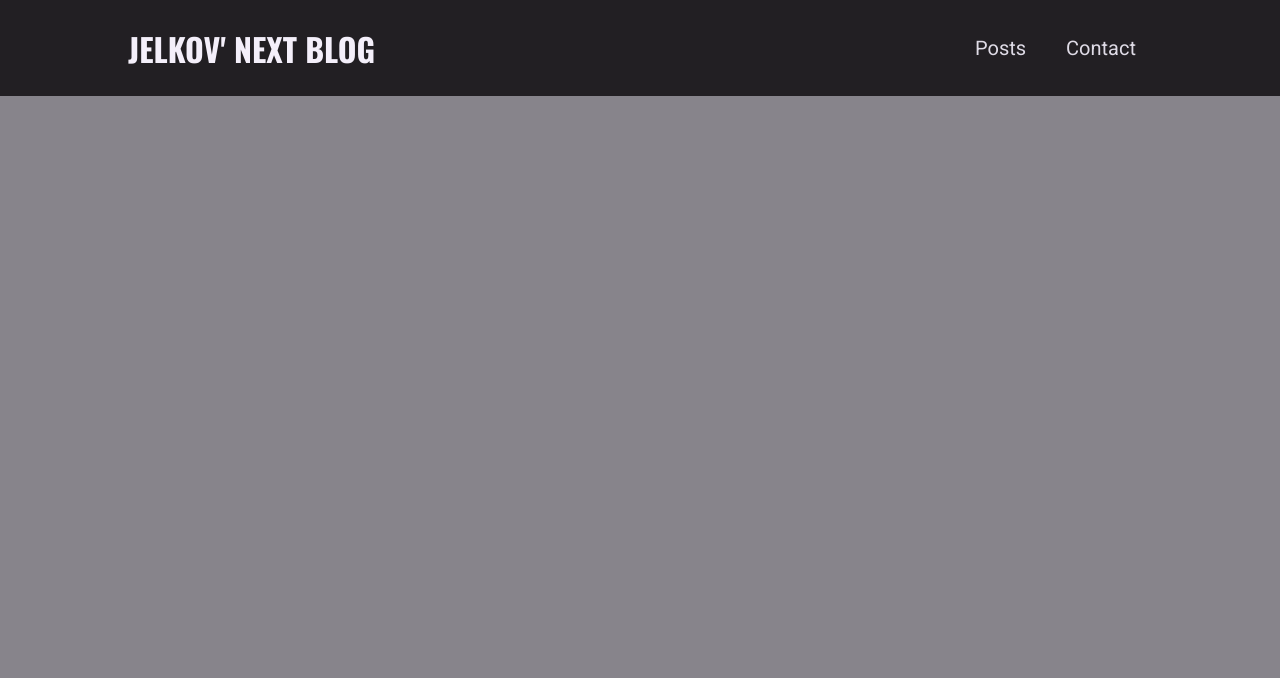
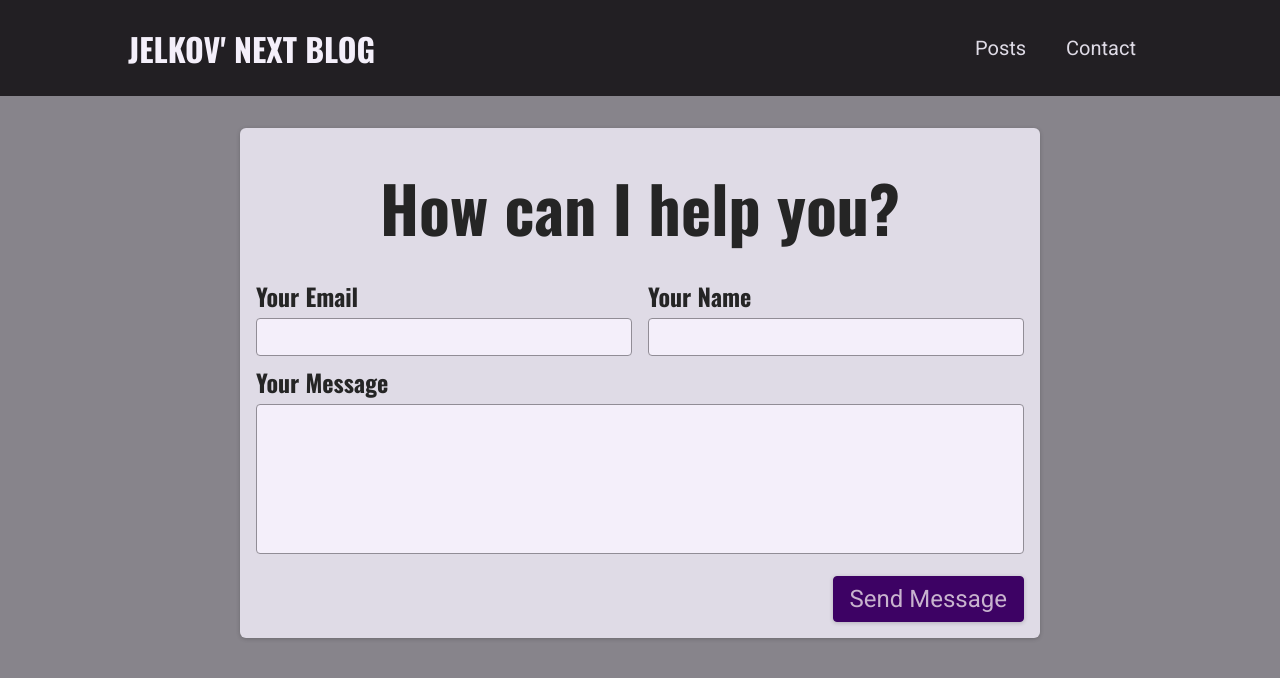
Before and after one commit to JELKOV/BLOG-SITE-By-Next.js-, a Next.js app: page /contact in a window 1280 px wide. Shown: the top 678 px of the page. Built offline with nearby package versions, Linux system fonts and the light colour scheme.

Commit message:
#17: Contact Page 구축 및 API 라우트 구현

```diff
--- /dev/null
+++ b/components/contact/contact-form.js
@@ -0,0 +1,31 @@
+import classes from "./contact-form.module.css";
+
+function ContactForm() {
+  return (
+    <section className={classes.contact}>
+      <h1>How can I help you?</h1>
+      <form className={classes.form}>
+        <div className={classes.controls}>
+          <div className={classes.control}>
+            <label htmlFor="email">Your Email</label>
+            <input type="email" id="email" required />
+          </div>
+          <div className={classes.control}>
+            <label htmlFor="name">Your Name</label>
+            <input type="text" id="name" required />
+          </div>
+        </div>
+        <div className={classes.control}>
+          <label htmlFor="message">Your Message</label>
+          <textarea id="message" rows="5" required />
+        </div>
+
+        <div className={classes.actions}>
+          <button>Send Message</button>
+        </div>
+      </form>
+    </section>
+  );
+}
+
+export default ContactForm;
--- /dev/null
+++ b/components/contact/contact-form.module.css
@@ -0,0 +1,73 @@
+.contact {
+    margin: var(--size-8) auto;
+    border-radius: 6px;
+    background-color: var(--color-grey-100);
+    width: 90%;
+    max-width: 50rem;
+    padding: var(--size-4);
+    box-shadow: 0 1px 4px rgba(0, 0, 0, 0.2);
+    font-size: var(--size-6);
+  }
+
+  .contact h1 {
+    font-size: var(--size-8);
+    margin: var(--size-4) 0;
+    text-align: left;
+  }
+
+  .form label {
+    display: block;
+    font-family: 'Oswald', sans-serif;
+    font-weight: bold;
+    margin: var(--size-2) 0 var(--size-1) 0;
+  }
+
+  .form input,
+  .form textarea {
+    font: inherit;
+    padding: var(--size-1);
+    border-radius: 4px;
+    width: 100%;
+    border: 1px solid var(--color-grey-400);
+    background-color: var(--color-grey-50);
+    resize: none;
+  }
+
+  .controls {
+    display: flex;
+    column-gap: 1rem;
+    flex-wrap: wrap;
+  }
+
+  .control {
+    flex: 1;
+    min-width: 10rem;
+  }
+
+  .actions {
+    margin-top: var(--size-4);
+    text-align: right;
+  }
+
+  .form button {
+    font: inherit;
+    cursor: pointer;
+    background-color: var(--color-primary-700);
+    border: 1px solid var(--color-primary-700);
+    padding: var(--size-2) var(--size-4);
+    border-radius: 4px;
+    color: var(--color-primary-50);
+    box-shadow: 0 1px 4px rgba(0, 0, 0, 0.2);
+  }
+
+  .form button:hover {
+    background-color: var(--color-primary-500);
+    border-color: var(--color-primary-500);
+  }
+
+  @media (min-width: 768px) {
+    .contact h1 {
+      font-size: var(--size-16);
+      text-align: center;
+    }
+  }
--- /dev/null
+++ b/pages/api/contact.js
@@ -0,0 +1,31 @@
+function handler(req, res) {
+  if (req.method === "POST") {
+    const { email, name, message } = req.body;
+
+    if (
+      !email ||
+      !email.includes("@") ||
+      !name ||
+      name.trim() === "" ||
+      !message ||
+      message.trim === ""
+    ) {
+      res.status(422).json({ message: "Invalid Input" });
+      return;
+    }
+
+    // Store it in a database
+    const newMessage = {
+      email,
+      name,
+      message,
+    };
+
+    console.log(newMessage);
+    res
+      .status(201)
+      .josn({ message: "Succeesfully stored Newmessage", message: newMessage });
+  }
+}
+
+export default handler;
--- a/pages/contact/index.js
+++ b/pages/contact/index.js
@@ -1,5 +1,7 @@
+import ContactForm from "../../components/contact/contact-form";
+
 function ContactPage() {
-
+    return <ContactForm />
 }
 
 export default ContactPage;
```
